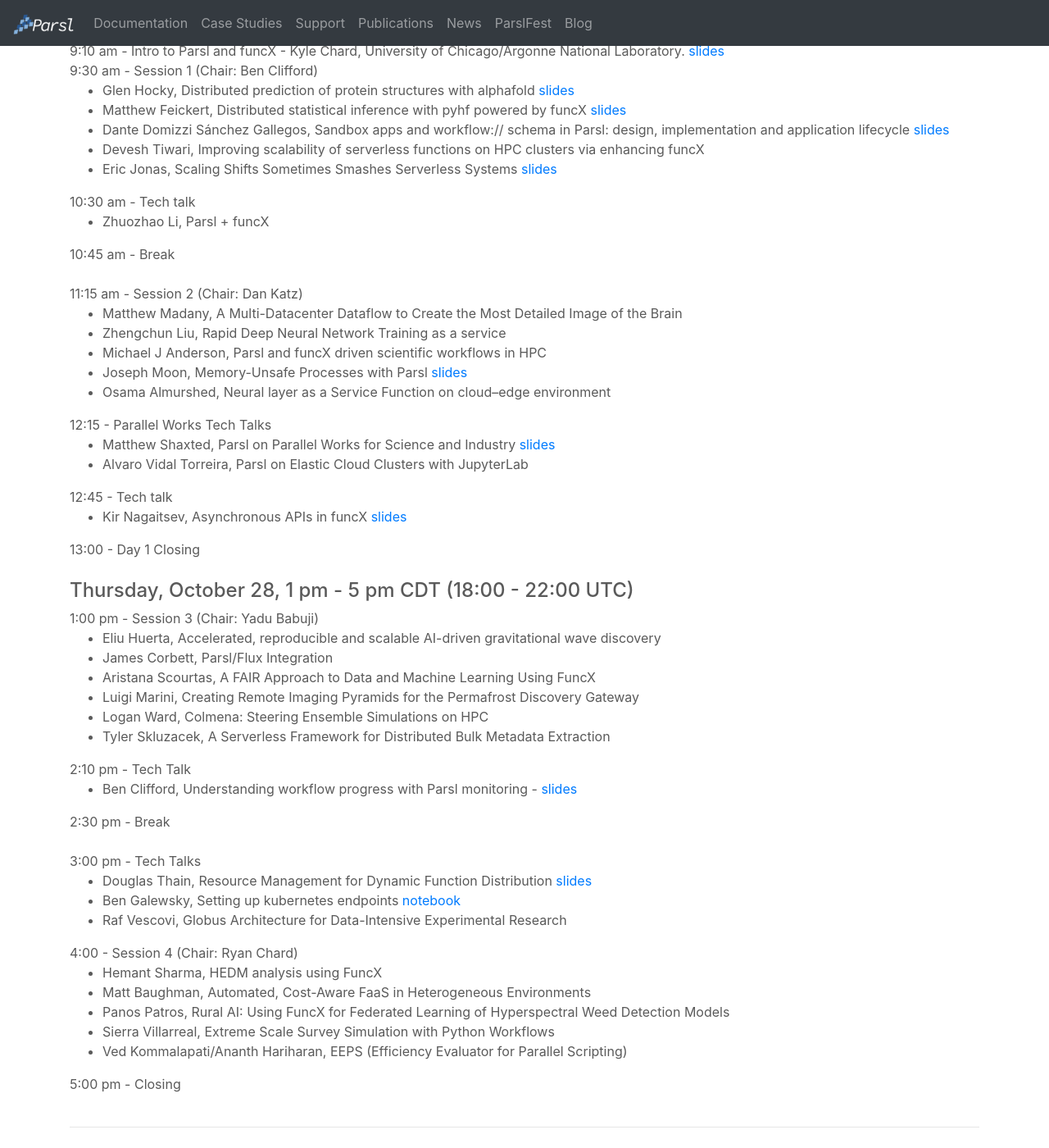
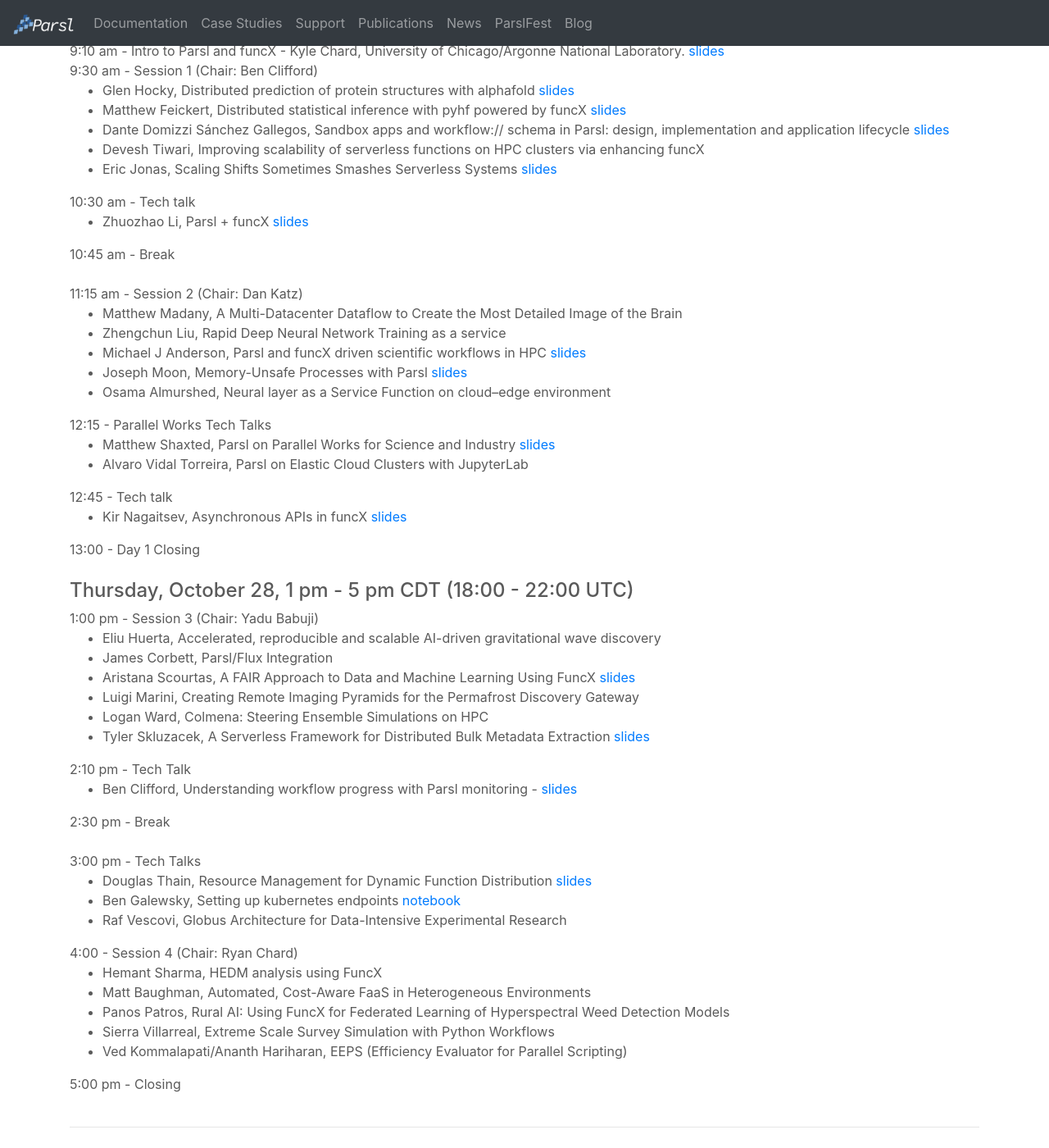
Before and after one commit to Parsl/parsl.github.io, a Jekyll site: the page built from parslfest2021.html, in a window 1280 px wide and 1400 px high, scrolled down 704 px. Shown: the whole window at 82% size. Built offline with Jekyll 4.4.1, drawn with Linux system fonts in a browser that asks for light colours.

Commit message:
Adding slides

```diff
--- a/parslfest2021.html
+++ b/parslfest2021.html
@@ -50,7 +50,7 @@
 
       10:30 am - Tech talk
 			<ul>
-		<li>Zhuozhao Li, Parsl + funcX</li>
+				<li>Zhuozhao Li, Parsl + funcX <a href='parslfest2021-files/li-executor.pdf'>slides</a></li>
 	    </ul>
 
       10:45 am - Break  <br /><br />
@@ -58,8 +58,8 @@
       11:15 am - Session 2 (Chair: Dan Katz)
       <ul>
         <li>Matthew Madany, A Multi-Datacenter Dataflow to Create the Most Detailed Image of the Brain</li>
-	<li>Zhengchun Liu, Rapid Deep Neural Network Training as a service</li>
-	<li>Michael J Anderson, Parsl and funcX driven scientific workflows in HPC</li>
+				<li>Zhengchun Liu, Rapid Deep Neural Network Training as a service </li>
+				<li>Michael J Anderson, Parsl and funcX driven scientific workflows in HPC <a href='parslfest2021-files/anderson.pdf'>slides</a></li>
 				<li>Joseph Moon, Memory-Unsafe Processes with Parsl <a href='parslfest2021-files/moon-memory-unsafe.pdf'>slides</a></li>
 				<li>Osama Almurshed, Neural layer as a Service Function on cloud–edge environment</li>
    </ul>
@@ -83,10 +83,10 @@
       <ul>
         <li>Eliu Huerta, Accelerated, reproducible and scalable AI-driven gravitational wave discovery</li>
 				<li>James Corbett, Parsl/Flux Integration</li>
-	<li>Aristana Scourtas, A FAIR Approach to Data and Machine Learning Using FuncX</li>
+				<li>Aristana Scourtas, A FAIR Approach to Data and Machine Learning Using FuncX <a href='parslfest2021-files/scourtas-dlhub.pdf'>slides</a></li>
 				<li>Luigi Marini, Creating Remote Imaging Pyramids for the Permafrost Discovery Gateway</li>
 				<li>Logan Ward, Colmena: Steering Ensemble Simulations on HPC</li>
-     	<li>Tyler Skluzacek, A Serverless Framework for Distributed Bulk Metadata Extraction</li>
+				<li>Tyler Skluzacek, A Serverless Framework for Distributed Bulk Metadata Extraction <a href='parslfest2021-files/skluzacek-xtract.pdf'>slides</a></li>
      </ul>
 
       2:10 pm - Tech Talk
@@ -113,8 +113,6 @@
      </ul>
 
       5:00 pm - Closing <br /><br />
-
-
 
     </div>
    </div>
```
Also changed, not shown: 4 other files. Lines whose indentation alone changed are shown as unchanged.
